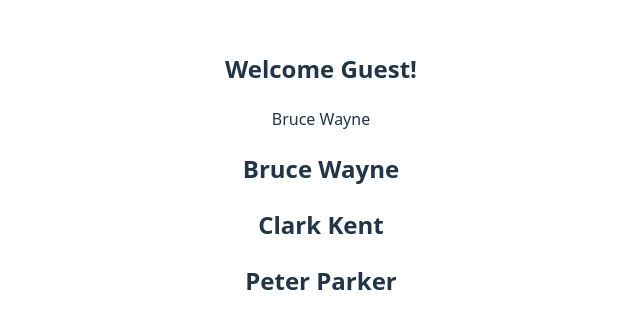
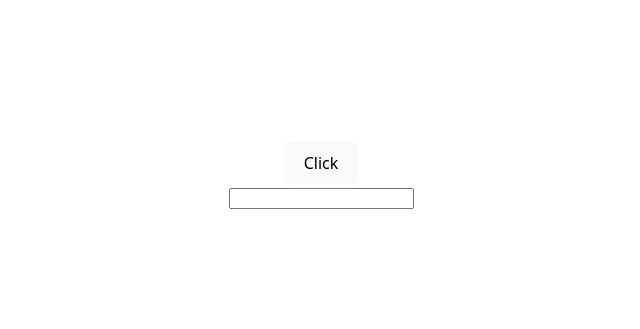
Before and after one commit to aramyants/react-typescript, a React (Vite) app in the folder react-typescript-demo/: page / in a window 1280 px wide. Shown: the part 225-554 px from the top of the page, without its empty margins (319-959 px from the left). Built offline with nearby package versions, Linux system fonts and the light colour scheme.

Commit message:
chore: Advanced props and Event props

```diff
--- a/react-typescript-demo/src/App.tsx
+++ b/react-typescript-demo/src/App.tsx
@@ -1,34 +1,41 @@
 import './App.css';
+import { Button } from './components/Button';
 import { Greet } from './components/Greet';
+import { Heading } from './components/Heading';
+import { Input } from './components/Input';
+import { Oscar } from './components/Oscar';
 import { Person } from './components/Person';
 import { PersonList } from './components/PersonList';
+import { Status } from './components/Status';
 
 function App() {
   const personName = {
     first: 'Bruce',
-    last: 'Wayne'
-  }
+    last: 'Wayne',
+  };
 
   const nameList = [
     {
       first: 'Bruce',
-      last: 'Wayne'
+      last: 'Wayne',
     },
     {
       first: 'Clark',
-      last: 'Kent'
+      last: 'Kent',
     },
     {
       first: 'Peter',
-      last: 'Parker'
-    }
-  ]
+      last: 'Parker',
+    },
+  ];
   return (
     <>
-      <div className='App'>
-        <Greet name={'Aram'} messageCount={20} isLoggedIn={false} />
-        <Person name={personName}/>
-        <PersonList names={nameList}/>
+      <div className="App">
+        <Button
+          handleClick={(event, id) => console.log('Button clicked', event, id)}
+        />
+        <Input  handleChange={(event) => console.log('Input changed', event)} />
+
       </div>
     </>
   );
--- /dev/null
+++ b/react-typescript-demo/src/components/Button.tsx
@@ -0,0 +1,13 @@
+import React from 'react';
+
+type ButtonProps = {
+  handleClick: (event: React.MouseEvent<HTMLButtonElement>, id: number) => void;
+};
+
+export const Button = (props: ButtonProps) => {
+  return (
+    <div>
+      <button onClick={(event) => props.handleClick(event, 1)}>Click</button>
+    </div>
+  );
+};
--- a/react-typescript-demo/src/components/Greet.tsx
+++ b/react-typescript-demo/src/components/Greet.tsx
@@ -1,16 +1,16 @@
-import React from 'react';
 type GreetProps = {
   name: string;
-  messageCount: number;
+  messageCount?: number;
   isLoggedIn: boolean;
 };
 
 export const Greet = (props: GreetProps) => {
+  const { messageCount = 0 } = props
   return (
     <div>
       <h2>
         {props.isLoggedIn
-          ? `Welcome ${props.name}! You have ${props.messageCount} unread messages`
+          ? `Welcome ${props.name}! You have ${messageCount} unread messages`
           : 'Welcome Guest!'}
       </h2>
     </div>
--- /dev/null
+++ b/react-typescript-demo/src/components/Heading.tsx
@@ -0,0 +1,11 @@
+import React from 'react'
+
+type HeadingProps = {
+  children: string
+}
+
+export const Heading = (props: HeadingProps) => {
+  return (
+    <div><h2>{props.children}</h2></div>
+  )
+}
--- /dev/null
+++ b/react-typescript-demo/src/components/Input.tsx
@@ -0,0 +1,16 @@
+import React from 'react'
+
+type InputProps = {
+  value?: string
+  handleChange: (event: React.ChangeEvent<HTMLInputElement>) => void
+}
+
+export const Input = (props: InputProps) => {
+  // const handleInputChange = (event: React.ChangeEvent<HTMLInputElement>) => {
+  //   console.log('Inside render handleInputChange', event)//.target.value)
+  //   props.handleChange(event)
+  // }
+  return (
+    <div><input type='text' value={props.value} onChange={props.handleChange} /></div>
+  )
+}
--- /dev/null
+++ b/react-typescript-demo/src/components/Oscar.tsx
@@ -0,0 +1,12 @@
+import React from 'react'
+
+type OscarProps = {
+  children: React.ReactNode
+}
+
+
+export const Oscar = (props: OscarProps) => {
+  return (
+    <div>{props.children}</div>
+  )
+}
--- /dev/null
+++ b/react-typescript-demo/src/components/Status.tsx
@@ -0,0 +1,28 @@
+import React from 'react'
+
+type StatusProps = {
+  status: 'loading' | 'success' | 'error'
+}
+
+export const Status = (props: StatusProps) => {
+  let message
+  switch (props.status) {
+    case 'loading':
+      message = 'Loading...'
+      break
+      case 'success':
+      message = 'Data fetched successfully!'
+      break
+    case 'error':
+      message = 'Error fetching data'
+      break
+    default:
+      message = 'Unknown status'
+  }
+
+  return (
+    <div>
+      <h2>Status - {message}</h2>
+    </div>
+  )
+}
```
Also changed, not shown: react-typescript-demo/src/components/Validations.tsx (added).
